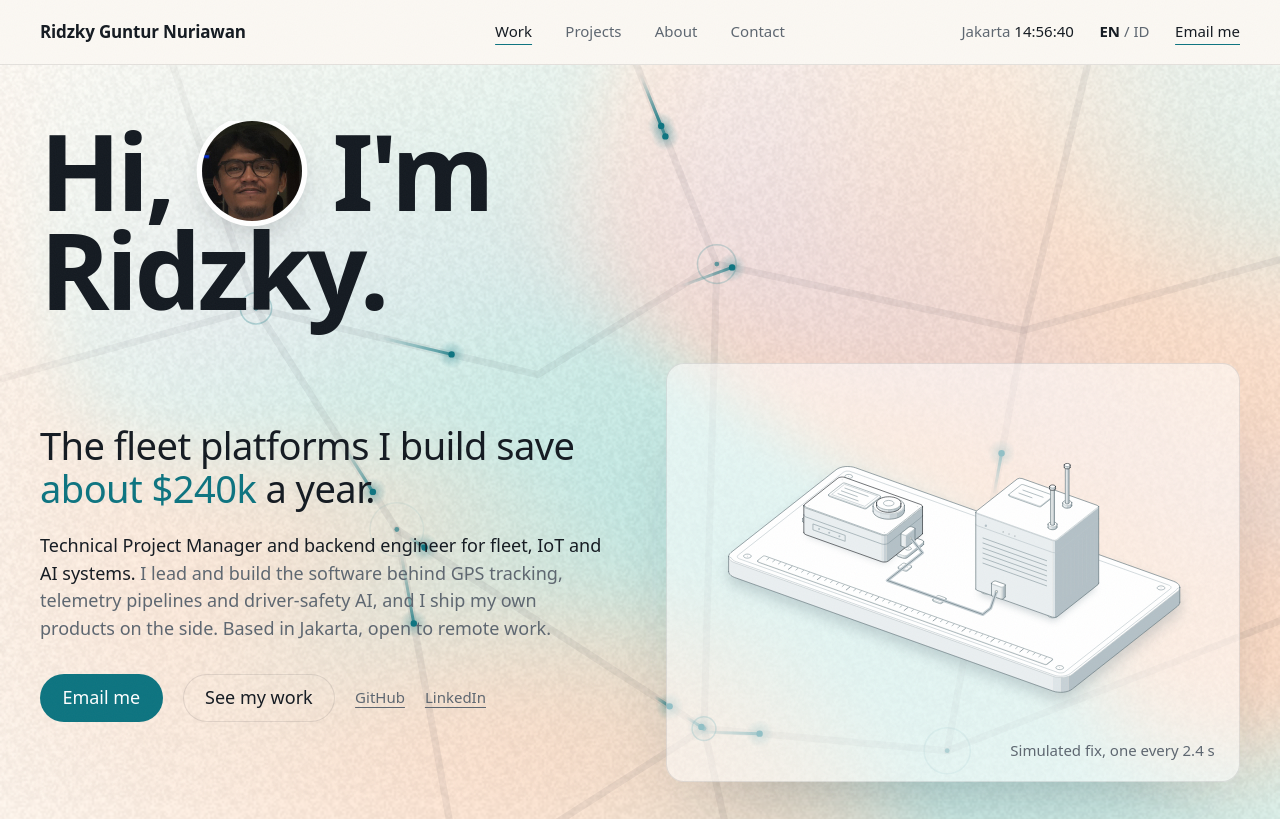
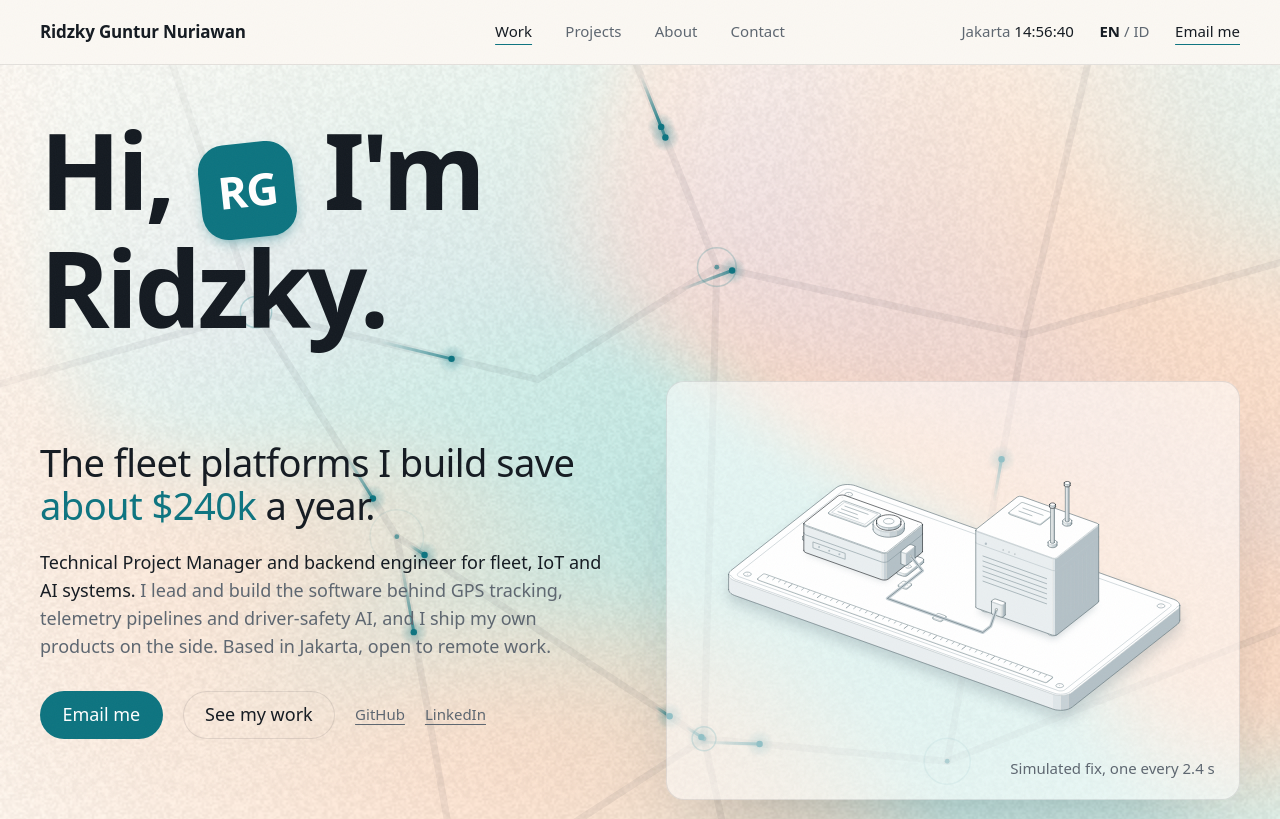
Before and after one commit to ridzkyyy/ridzky-portfolio, a React (Vite) app: page / in a window 1280 px wide. Shown: the top 819 px of the page. Built offline with nearby package versions, Linux system fonts and the light colour scheme; a web font is replaced by a local one.

Commit message:
revert: drop personal photos, bring back the RG monogram

```diff
--- a/src/components/About.tsx
+++ b/src/components/About.tsx
@@ -13,7 +13,6 @@ export function About() {
         ))}
       </div>
       <div className="about-side reveal">
-        <img className="portrait" src="/media/me-portrait.jpg" alt={a.portraitAlt} width={600} height={800} loading="lazy" />
         <dl className="pairs">
           {a.facts.map((f) => (
             <div key={f.k}>
--- a/src/components/Hero.tsx
+++ b/src/components/Hero.tsx
@@ -15,7 +15,9 @@ export function Hero() {
         <div className="hero wrap" id="top">
           <h1 aria-label={`${t.hero.greeting.join(' ')} ${t.hero.name}`}>
             {t.hero.greeting[0]}{' '}
-            <img className="avatar" src="/media/me-face.jpg" alt="" width={240} height={240} />{' '}
+            <span className="monogram" aria-hidden="true">
+              RG
+            </span>{' '}
             {t.hero.greeting[1]}
           </h1>
           <div className="hero-text">
--- a/src/i18n/content.ts
+++ b/src/i18n/content.ts
@@ -257,7 +257,6 @@ const en = {
       { k: 'Location', v: 'Jakarta, Indonesia (UTC+7)' },
       { k: 'Published', v: 'Jurnal Algoritma, sales analytics with a moving average method' },
     ],
-    portraitAlt: 'Ridzky Guntur Nuriawan in a white shirt, smiling',
     toolboxTitle: 'Toolbox',
     toolbox: [
       { k: 'Backend', v: 'Python, Java and Spring Boot, Node.js and TypeScript' },
@@ -452,7 +451,6 @@ const id: Content = {
       { k: 'Lokasi', v: 'Jakarta, Indonesia (UTC+7)' },
       { k: 'Publikasi', v: 'Jurnal Algoritma, analitik penjualan dengan metode moving average' },
     ],
-    portraitAlt: 'Ridzky Guntur Nuriawan berkemeja putih, tersenyum',
     toolboxTitle: 'Tools',
     toolbox: [
       { k: 'Backend', v: 'Python, Java dan Spring Boot, Node.js dan TypeScript' },
--- a/src/styles/global.css
+++ b/src/styles/global.css
@@ -438,23 +438,27 @@ p {
   }
 }
 
-/* A small portrait set inside the greeting, like a word in the sentence. */
-.avatar {
-  display: inline-block;
-  width: 0.95em;
-  height: 0.95em;
-  margin: 0 0.06em;
-  vertical-align: -0.1em;
-  border-radius: 50%;
-  object-fit: cover;
-  box-shadow:
-    0 0 0 0.05em var(--card),
-    0 0.12em 0.35em -0.1em rgba(20, 26, 33, 0.35);
-  transition: scale 500ms var(--ease-out);
+/* Initials in place of a portrait, set inside the greeting. */
+.monogram {
+  display: inline-grid;
+  place-items: center;
+  width: 2.15em;
+  height: 2.15em;
+  margin: 0 0.1em;
+  vertical-align: 0.05em;
+  border-radius: 0.6em;
+  background: var(--accent);
+  color: var(--accent-ink);
+  font-size: 0.42em;
+  letter-spacing: -0.02em;
+  line-height: 1;
+  rotate: -6deg;
+  box-shadow: 0 0.12em 0.3em -0.1em rgba(var(--accent-rgb), 0.6);
+  transition: rotate 500ms var(--ease-out);
 }
 
-.hero h1:hover .avatar {
-  scale: 1.06;
+.hero h1:hover .monogram {
+  rotate: 4deg;
 }
 
 .hero-statement {
@@ -1165,15 +1169,6 @@ p {
   padding-top: 0.5rem;
 }
 
-.portrait {
-  width: 100%;
-  max-width: 22rem;
-  aspect-ratio: 3 / 4;
-  object-fit: cover;
-  border-radius: 20px;
-  box-shadow: 0 30px 60px -35px rgba(20, 26, 33, 0.45);
-}
-
 .about-side h3 {
   font-size: 1.125rem;
 }
```
Also changed, not shown: public/media/me-face.jpg (deleted), public/media/me-portrait.jpg (deleted).
